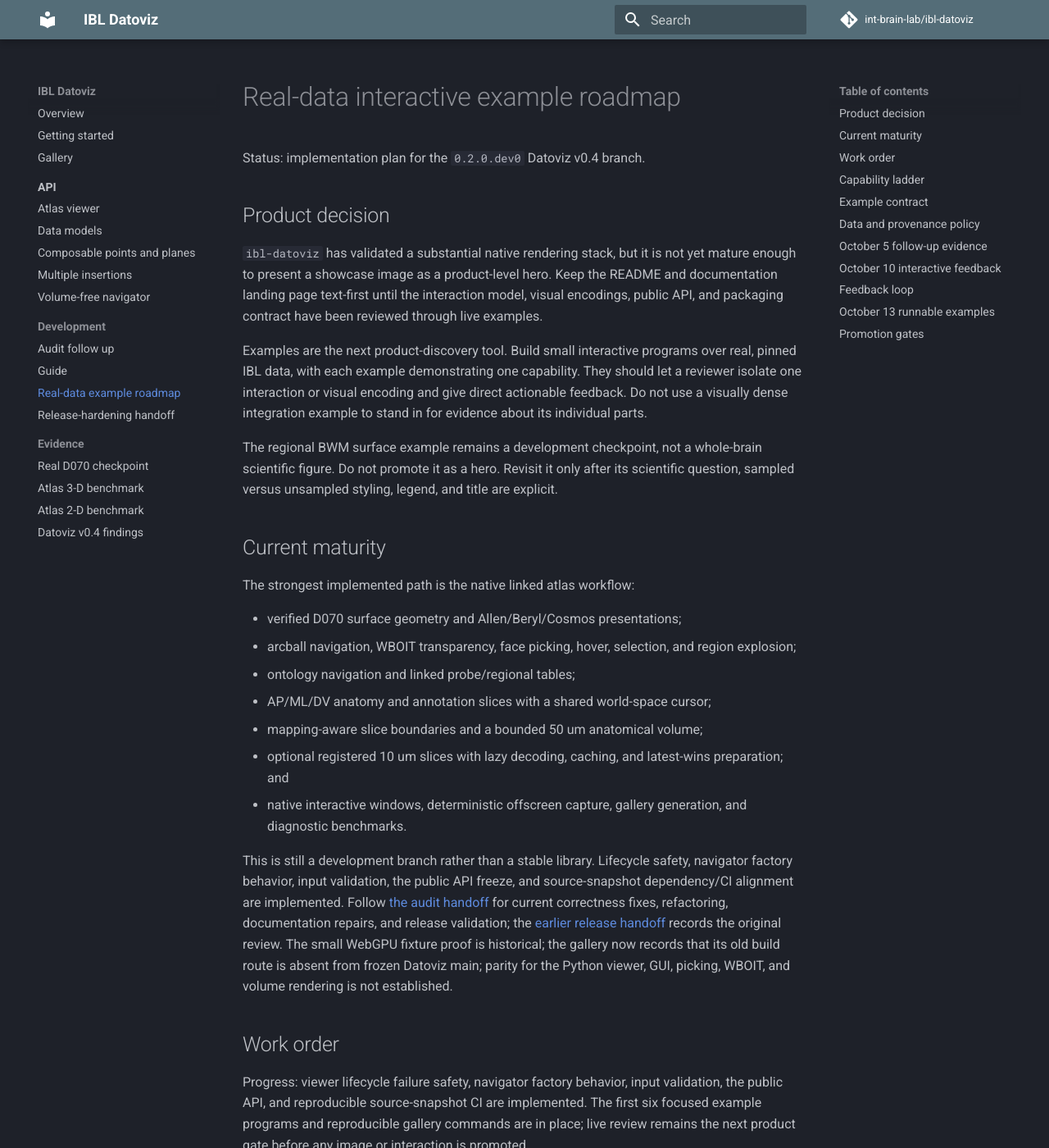
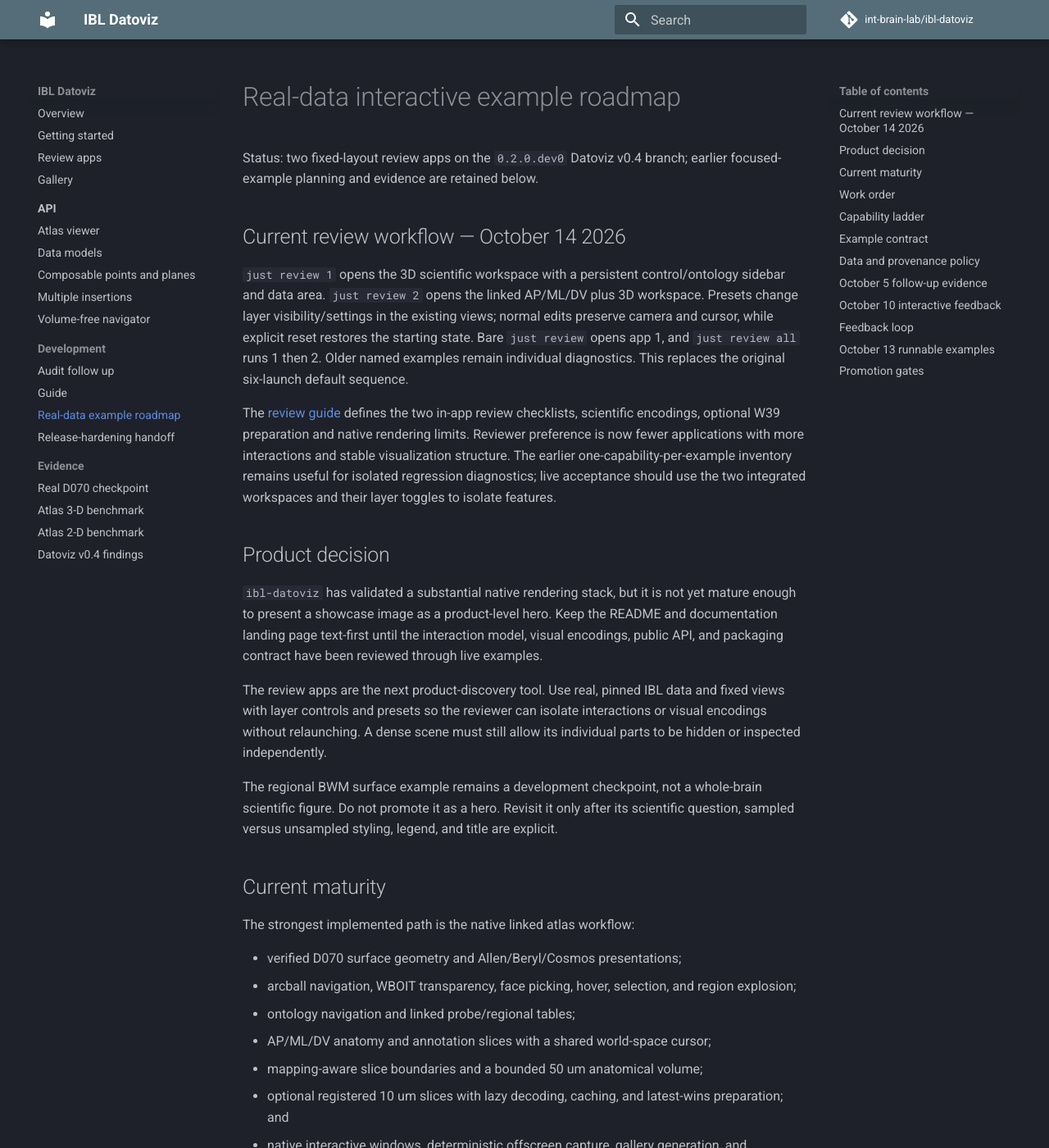
Before and after one commit to int-brain-lab/ibl-datoviz, an MkDocs documentation site: the page built from docs/REAL_DATA_EXAMPLE_ROADMAP.md, in a window 1280 px wide and 1400 px high. Shown: the whole window at 82% size. Built offline with MkDocs 1.6.1 and Material for MkDocs 9.7.7, drawn with Linux system fonts in a browser that asks for light colours; comment, search, counter and statistics services are not loaded; some of the changed text lies outside the part shown.

Commit message:
Route numbered reviews and document the two workflows

```diff
--- a/docs/REAL_DATA_EXAMPLE_ROADMAP.md
+++ b/docs/REAL_DATA_EXAMPLE_ROADMAP.md
@@ -1,6 +1,23 @@
 # Real-data interactive example roadmap
 
-Status: implementation plan for the `0.2.0.dev0` Datoviz v0.4 branch.
+Status: two fixed-layout review apps on the `0.2.0.dev0` Datoviz v0.4 branch;
+earlier focused-example planning and evidence are retained below.
+
+## Current review workflow — October 14 2026
+
+`just review 1` opens the 3D scientific workspace with a persistent control/ontology
+sidebar and data area. `just review 2` opens the linked AP/ML/DV plus 3D workspace.
+Presets change layer visibility/settings in the existing views; normal edits preserve
+camera and cursor, while explicit reset restores the starting state. Bare `just review`
+opens app 1, and `just review all` runs 1 then 2. Older named examples remain individual
+diagnostics. This replaces the original six-launch default sequence.
+
+The [review guide](review-apps.md) defines the two in-app review checklists, scientific
+encodings, optional W39 preparation and native rendering limits. Reviewer preference
+is now fewer applications with more interactions and stable visualization structure.
+The earlier one-capability-per-example inventory remains useful for isolated regression
+diagnostics; live acceptance should use the two integrated workspaces and their layer
+toggles to isolate features.
 
 ## Product decision
 
@@ -9,10 +26,10 @@ to present a showcase image as a product-level hero. Keep the README and documen
 page text-first until the interaction model, visual encodings, public API, and packaging contract
 have been reviewed through live examples.
 
-Examples are the next product-discovery tool. Build small interactive programs over real, pinned
-IBL data, with each example demonstrating one capability. They should let a reviewer isolate one
-interaction or visual encoding and give direct actionable feedback. Do not use a visually dense
-integration example to stand in for evidence about its individual parts.
+The review apps are the next product-discovery tool. Use real, pinned IBL data and
+fixed views with layer controls and presets so the reviewer can isolate interactions
+or visual encodings without relaunching. A dense scene must still allow its individual
+parts to be hidden or inspected independently.
 
 The regional BWM surface example remains a development checkpoint, not a whole-brain scientific
 figure. Do not promote it as a hero. Revisit it only after its scientific question, sampled versus
@@ -46,7 +63,7 @@ reproduces its ignored derivative in `build/w39-insertions/` from an explicitly
 hash-pinned W39 `channels.pqt`; the builder records source and decoded-array hashes.
 
 1. Validate the landed correctness fixes and staged refactors against the current pinned Datoviz baseline; see [the audit handoff](NEXT_STEPS.md) for evidence and remaining release gates.
-2. Review the implemented first batch of focused real-data examples interactively.
+2. Review both fixed-layout real-data apps interactively using their scenario checklists.
 3. Iterate on controls, feedback, visual encodings, and scientific descriptions.
 4. Add the linked and higher-resolution examples once their component interactions are accepted.
 5. Preserve the tested public Python API while reviewing the workflows.
@@ -203,7 +220,7 @@ native volume visual or 3D sampled field.
 
 Do not restore a hero image until all of the following are true:
 
-- at least the first example batch has been reviewed interactively;
+- both fixed-layout review apps have been reviewed interactively;
 - visual encodings include legends or direct explanation where needed;
 - no-data and contextual anatomy semantics are unambiguous;
 - lifecycle and validation blockers are closed;
--- a/mkdocs.yml
+++ b/mkdocs.yml
@@ -50,6 +50,7 @@ extra_css:
 nav:
   - Overview: index.md
   - Getting started: getting-started.md
+  - Review apps: review-apps.md
   - Gallery: gallery/index.md
   - API:
       - api/index.md
```
Also changed, not shown: AGENTS.md (+10 -5 lines), README.md (+10 -7 lines), docs/api/viewer.md (+10 -0 lines), docs/getting-started.md (+13 -9 lines), docs/review-apps.md (added, +114 -0 lines), 3 other files.
